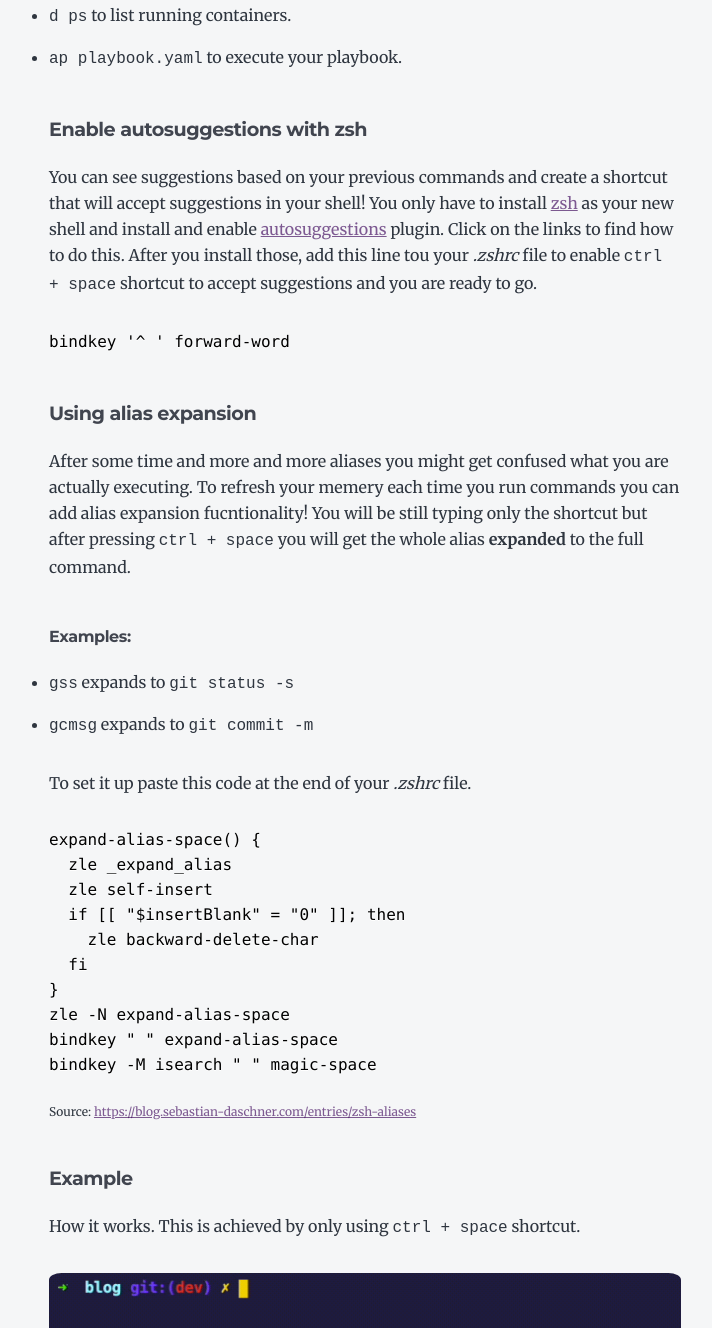
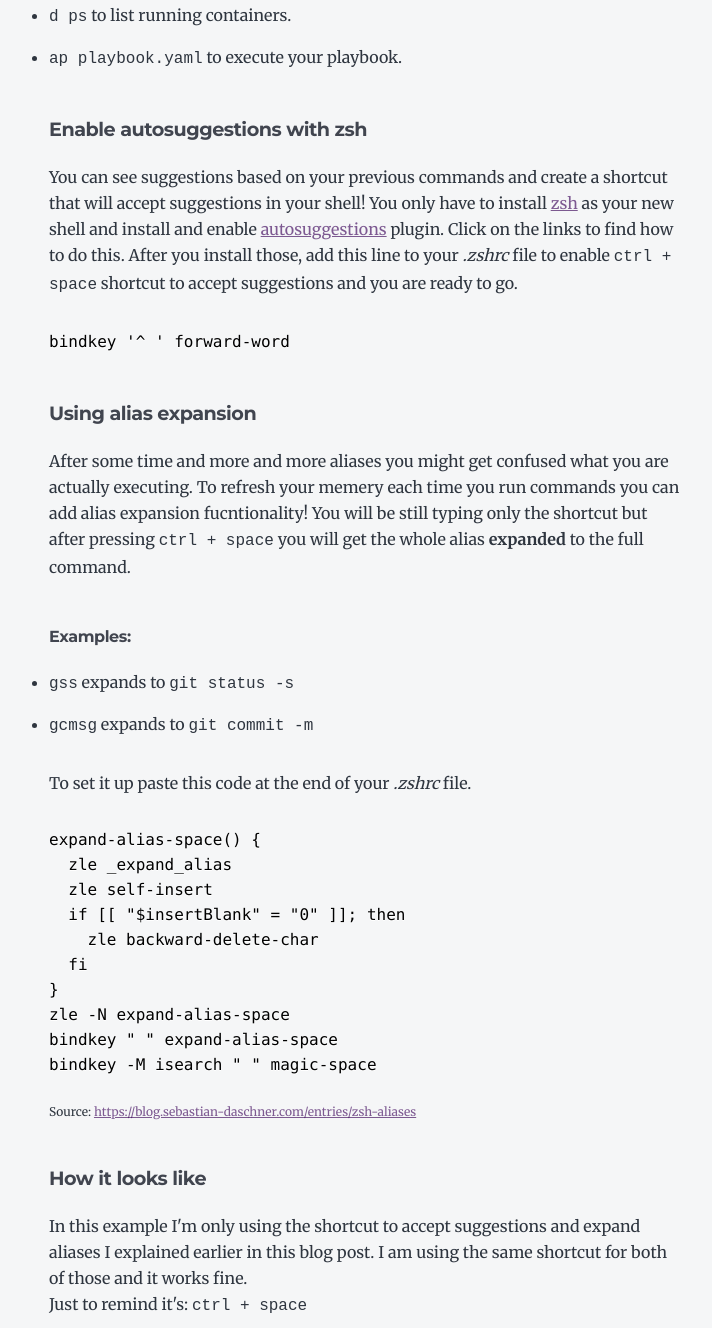
Before and after one commit to DamianBudelewski/blog, a Gatsby site: page /command-line-skills/ in a window 1280 px wide. Shown: the part 608-1936 px from the top of the page, without its empty margins (275-987 px from the left). Built offline with nearby package versions, Linux system fonts and the light colour scheme; Gatsby itself is replaced by a stand-in of ours; some packages are replaced by stand-ins of ours; code samples lack their colours.

Commit message:
fix typos in command line skills blogpost

````diff
--- a/content/blog/command-line-skills/index.md
+++ b/content/blog/command-line-skills/index.md
@@ -1,6 +1,6 @@
 ---
 title: Enhance your command line skills!
-date: "2021-04-01"
+date: "2021-03-27"
 description: "My private tips and tricks on how to make your life easier when working with command line by creating aliases, functions, shortcuts and using zsh as your shell!"
 ---
 
@@ -20,7 +20,7 @@ After that you will be able to use for example:
 
 ##### Enable autosuggestions with zsh
 
-You can see suggestions based on your previous commands and create a shortcut that will accept suggestions in your shell! You only have to install [zsh](https://ohmyz.sh/) as your new shell and install and enable [autosuggestions](https://github.com/zsh-users/zsh-autosuggestions) plugin. Click on the links to find how to do this. After you install those, add this line tou your *.zshrc* file to enable `ctrl + space` shortcut to accept suggestions and you are ready to go.
+You can see suggestions based on your previous commands and create a shortcut that will accept suggestions in your shell! You only have to install [zsh](https://ohmyz.sh/) as your new shell and install and enable [autosuggestions](https://github.com/zsh-users/zsh-autosuggestions) plugin. Click on the links to find how to do this. After you install those, add this line to your *.zshrc* file to enable `ctrl + space` shortcut to accept suggestions and you are ready to go.
 
 ```bash
 bindkey '^ ' forward-word
@@ -49,9 +49,10 @@ bindkey -M isearch " " magic-space
 ```
 <sub>Source: https://blog.sebastian-daschner.com/entries/zsh-aliases<sub>
 
-##### Example
+##### How it looks like
 
-How it works. This is achieved by only using `ctrl + space` shortcut.
+In this example I'm only using the shortcut to accept suggestions and expand aliases I explained earlier in this blog post. I am using the same shortcut for both of those and it works fine.
+Just to remind it's: `ctrl + space`
 
 <p align="center">
   <img src="moving_cli.gif" style="border-radius: 2%;" width="100%" height="100%"/>
@@ -87,7 +88,7 @@ vim $_
 
 ##### Last used command: `!!`
 
-Exclamation sign is the default history expansion character in bash. You could use for example *!n* to run any command from the history, for example *!4* etc. But it's not so useful and it's not worth to know. But you can use *!!* to run the last command and this is very useful, for example when you want to retry the last command with sudo.
+Exclamation sign is the default history expansion character in bash. You could use for example *!3* to run third command from your bash history. It might seems tricky and I would no recommend that. But you can use *!!* to run the last command and this is very useful, for example when you want to retry the last one after it fails without sudo.
 
 ```bash
 web:~$ systemctl restart nginx
````
